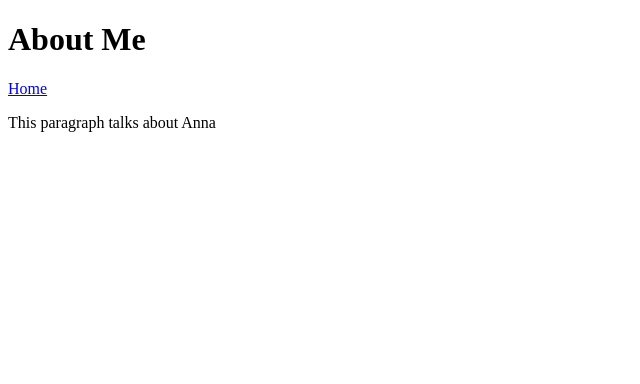
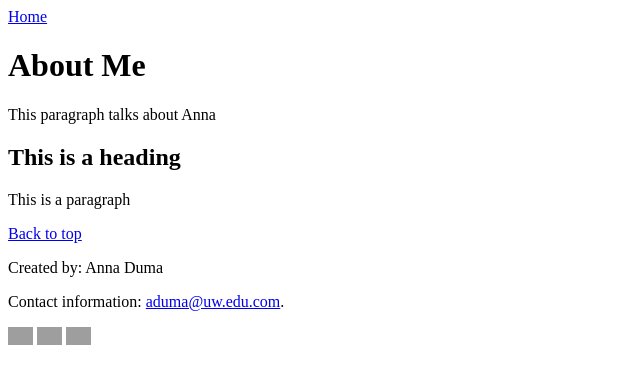
Before and after one commit to annaduma/Portfolio, a plain HTML site: page about-me.html in a window 1280 px wide. Shown: the whole page, without its empty margins (0-640 px from the left). Drawn offline with Linux system fonts and the light colour scheme; grey boxes are pictures that could not be loaded.

Commit message:
Adds article and footer to about-me.html

```diff
--- a/about-me.html
+++ b/about-me.html
@@ -6,16 +6,33 @@
   </head>
   <body>
     <header>
-      <h1>About Me</h1>
       <nav>
         <a href="index.html">Home</a>
       </nav>
+      <h1><a name="top"></a>About Me</h1>
     </header>
+
     <section>
       <p>
         This paragraph talks about Anna
       </p>
     </section>
 
+    <article>
+      <h2>This is a heading</h2>
+      <p>
+        This is a paragraph
+      </p>
+      <p><a href="#top">Back to top</a></p>
+    </article>
+
+    <footer>
+      <p>Created by: Anna Duma</p>
+      <p>Contact information: <a href="mailto:aduma@uw.edu.com">aduma@uw.edu.com</a>.</p>
+      <a target="_blank" title="Add me on Facebook" href="https://www.facebook.com/anna.duma.7"><img src="https://facebookbrand.com/wp-content/themes/fb-branding/prj-fb-branding/assets/images/fb-art.png" alt="Add me on Facebook" width="25"></a>
+      <a target="_blank" title="Connect on LinkedIn" href="https://www.linkedin.com/in/anna-duma-b9a94481/"><img src="https://upload.wikimedia.org/wikipedia/commons/thumb/c/ca/LinkedIn_logo_initials.png/768px-LinkedIn_logo_initials.png"alt="Add me on LinkedIn" width="25"></a>
+      <a target="_blank" title="Check out my GitHub" href="https://github.com/annaduma"><img src="https://image.flaticon.com/icons/png/512/25/25231.png" alt="Check out my GitHub" width="25"></a>
+    </footer>
+
   </body>
 </html>
```
